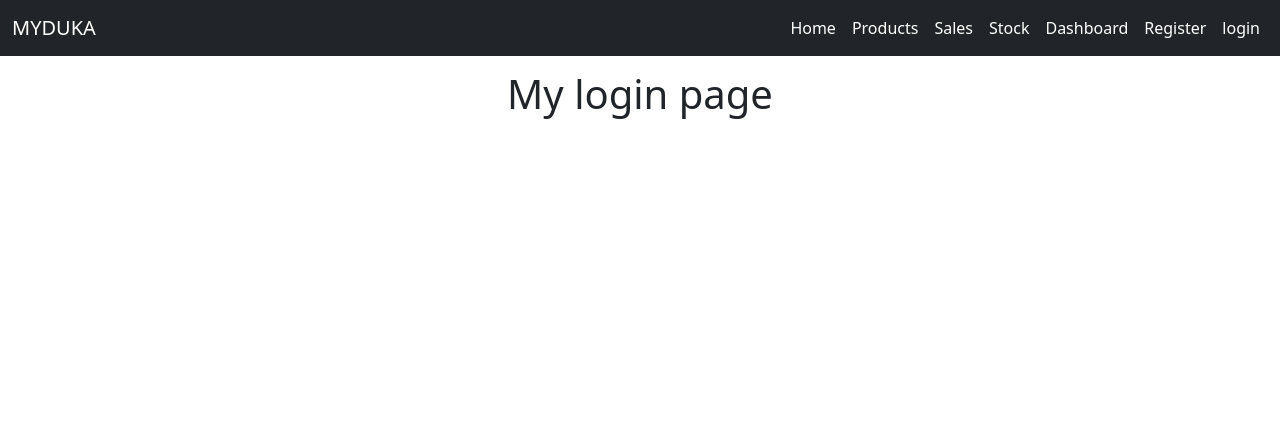
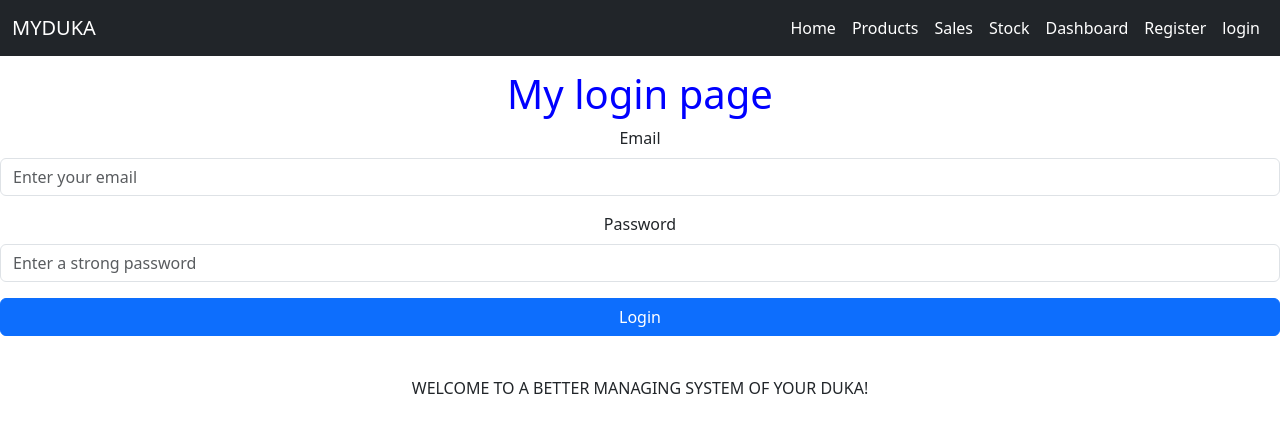
Before and after one commit to priscahkerubo43/myduka-project, a Flask app: page /login in a window 1280 px wide. Shown: the top 433 px of the page. Run offline with Flask 3, Linux system fonts and the light colour scheme; some libraries are stand-ins or nearby versions.

Commit message:
templates

```diff
--- a/database.py
+++ b/database.py
@@ -12,7 +12,7 @@ connect = psycopg2.connect(
 # declare cursor
 curr = connect.cursor()
 # Commit
-conn=connect.commit
+conn = connect.commit
 
 # # database operations
 # curr.execute('select * from products;')
@@ -85,28 +85,41 @@ stock = fetch_data('stock')
 def product_profit():
     query = 'select p.name,p.id,sum((p.selling_price-p.buying_price)*s.quantity) as total_profit from sales s inner join products p on s.pid=p.id group by p.name,p.id;'
     curr.execute(query)
-    profit=curr.fetchall()
+    profit = curr.fetchall()
     return profit
 
+
 def product_sale():
-    query='select p.name,p.id,sum(p.selling_price*s.quantity)as profit from sales as s inner join products as p on s.pid=p.id group by p.name,p.id;'
+    query = 'select p.name,p.id,sum(p.selling_price*s.quantity)as profit from sales as s inner join products as p on s.pid=p.id group by p.name,p.id;'
     curr.execute(query)
-    sales=curr.fetchall()
+    sales = curr.fetchall()
     return sales
 
+
 def profit_day():
-    query='select date(sales.created_at) as sale_date,sum((products.selling_price-products.buying_price)*sales.quantity) as total_profit from sales  inner join products  on sales.pid=products.id group by date(sales.created_at) order by date(sales.created_at);'
+    query = 'select date(sales.created_at) as sale_date,sum((products.selling_price-products.buying_price)*sales.quantity) as total_profit from sales  inner join products  on sales.pid=products.id group by date(sales.created_at) order by date(sales.created_at);'
     curr.execute(query)
-    dayprofit=curr.fetchall()
+    dayprofit = curr.fetchall()
     return dayprofit
 
+
 def sale_day():
-    query='select date(s.created_at) AS sale_date, sum(p.selling_price*s.quantity)as profit from sales as s inner join products as p on s.pid=p.id group by date(s.created_at);'
+    query = 'select date(s.created_at) AS sale_date, sum(p.selling_price*s.quantity)as profit from sales as s inner join products as p on s.pid=p.id group by date(s.created_at);'
     curr.execute(query)
-    saleprofit=curr.fetchall()
+    saleprofit = curr.fetchall()
     return saleprofit
 
+
 def insert_users(user_values):
-    query='insert into users(full_name,email,password)values(%s,%s,%s);'
-    curr.execute(query,user_values)
+    query = 'insert into users(full_name,email,password)values(%s,%s,%s);'
+    curr.execute(query, user_values)
     connect.commit
+
+# check if user exsists
+
+
+def check_email(email):
+    query = 'select * from users where email=%s'
+    curr.execute(query, (email,))
+    data = curr.fetchone()
+    return data
--- a/main.py
+++ b/main.py
@@ -1,5 +1,5 @@
 from flask import Flask, render_template, request, redirect, url_for
-from database import fetch_data, insert_products, insert_sales, insert_stock, product_profit, product_sale, sale_day, connect, curr, profit_day, conn, insert_users
+from database import fetch_data, insert_products, insert_sales, insert_stock, product_profit, product_sale, sale_day, connect, curr, profit_day, conn, insert_users, check_email
 # instance of the Flask class
 app = Flask(__name__)
 
@@ -129,7 +129,7 @@ def dashboard():
 
 
 # Register route
-@app.route('/register',methods=['GET','POST'])
+@app.route('/register', methods=['GET', 'POST'])
 def register():
     if request.method == "POST":
         username = request.form["username"]
@@ -137,15 +137,40 @@ def register():
         password = request.form["password"]
 
         new_user = (username, email, password)
-        insert_users(new_user)
-        return redirect(url_for('login'))
+        # confirm email
+        check = check_email(email)
+        if check == None:
+            # check user
+            insert_users(new_user)
+            print('registeration successful')
+            return redirect(url_for('login'))
+        else:
+            print('user exists,use a different email or login')
+            return render_template('register.html')
 
     return render_template('register.html')
 
 
 # Login route
-@app.route('/login')
+@app.route('/login', methods=['GET', 'POST'])
 def login():
+    if request.method == 'POST':
+        email = request.form['email']
+        password = request.form['password']
+
+        # check email
+        check = check_email(email)
+        if check == None:
+            print('user does not exist register')
+            return redirect(url_for('register'))
+        else:
+            # check if password matches users data
+            if password == check[3]:
+                print('login successfully')
+                return redirect(url_for('dashboard'))
+            else:
+                print('Wrong password or email')
+                return redirect(url_for('login.html'))
     return render_template('login.html')
 
 
--- a/templates/login.html
+++ b/templates/login.html
@@ -1,5 +1,6 @@
 <!DOCTYPE html>
 <html lang="en">
+
 <head>
     <meta charset="UTF-8">
     <meta name="viewport" content="width=device-width, initial-scale=1.0">
@@ -7,6 +8,7 @@
     <link rel="stylesheet" href="https://cdn.jsdelivr.net/npm/bootstrap@5.3.7/dist/css/bootstrap.min.css">
 
 </head>
+
 <body style="padding-top: 70px ; text-align: center;">
     <nav class="navbar navbar-expand-lg fixed-top navbar-dark bg-dark">
         <div class="container-fluid">
@@ -30,7 +32,26 @@
             </div>
         </div>
     </nav>
+
+
+    <h1 style="color: blue;">My login page</h1>
+
+    <form method="post" action="/login">
+        <div class="mb-3">
+            <label for="email" class="form-label">Email</label>
+            <input type="email" name="email" id="email" class="form-control" placeholder="Enter your email" required>
+        </div>
+
+        <div class="mb-3">
+            <label for="password" class="form-label">Password</label>
+            <input type="password" name="password" id="password" class="form-control"
+                placeholder="Enter a strong password" required>
+        </div>
+
+        <button type="submit" class="btn btn-primary w-100">Login</button> <br> <br>
+        <p class="text-center mt-3">
+            WELCOME TO A BETTER MANAGING SYSTEM OF YOUR DUKA!
+        </p>
 </body>
 
-<h1>My login page</h1>
 </html>
```
